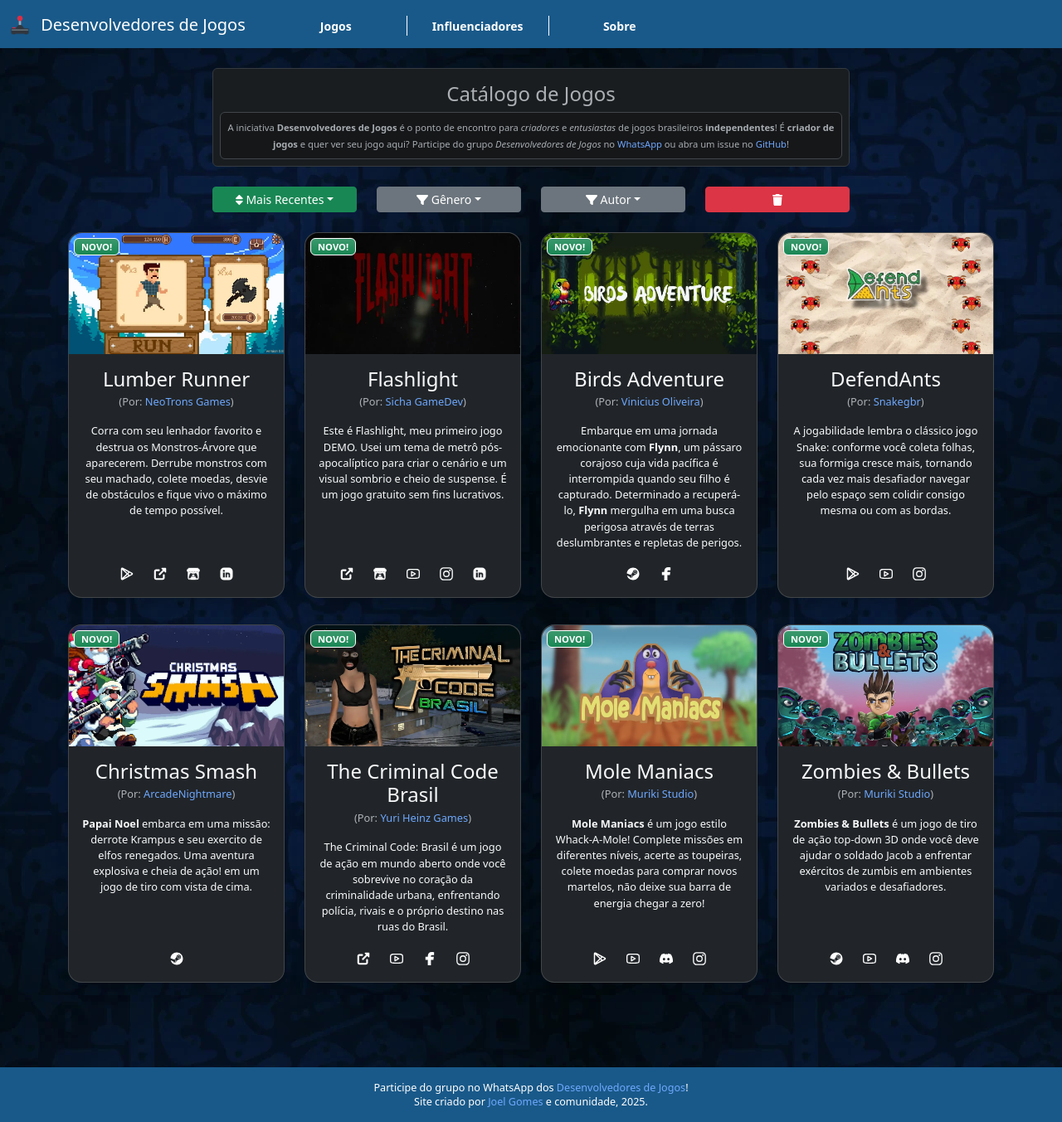
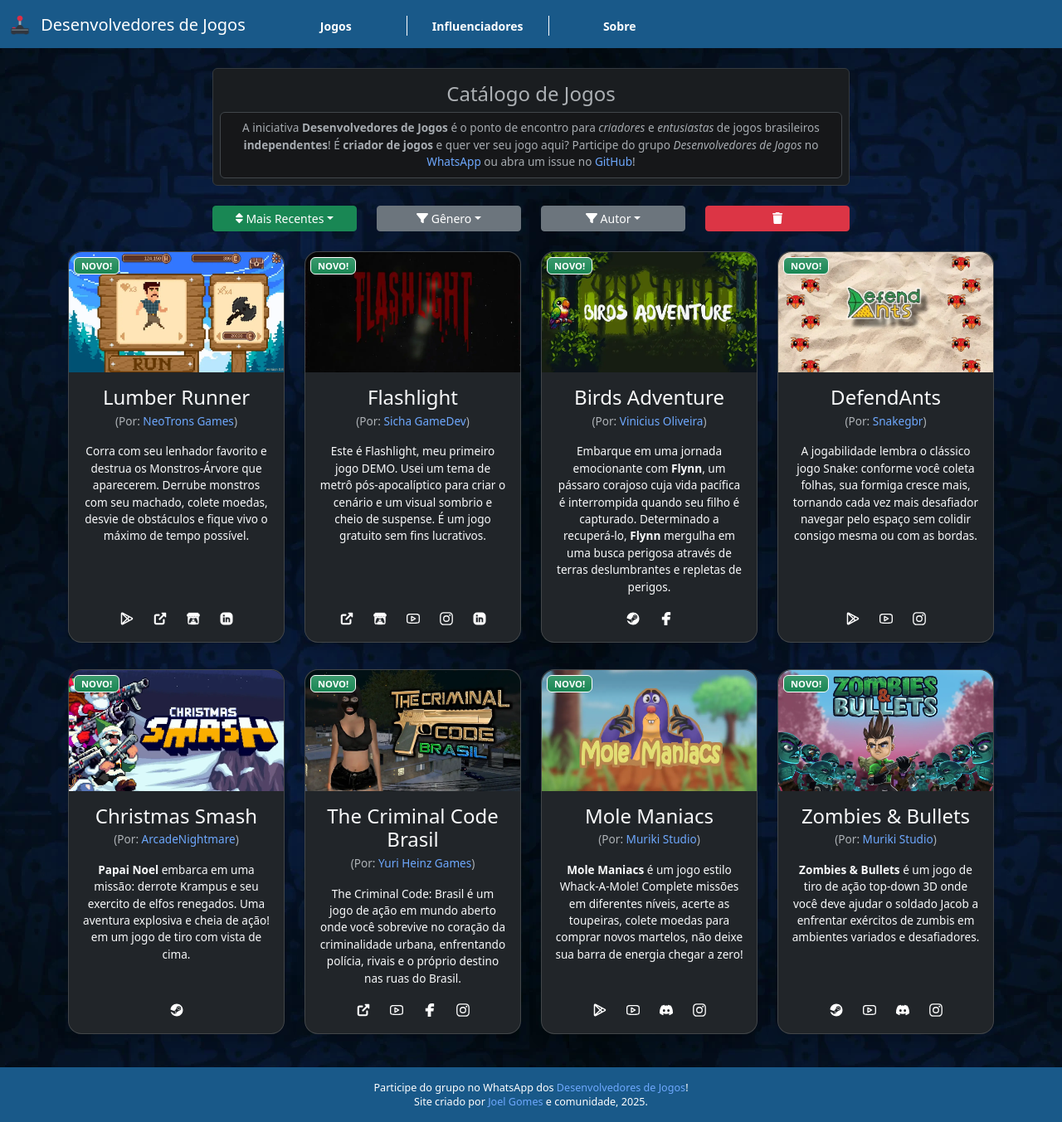
Before and after one commit to murikistudio/devsdejogos.com.br, a Jekyll site: the page built from index.html, in a window 1280 px wide and 1353 px high. Shown: the whole window at 83% size. Built offline with Jekyll 4.4.1, drawn with Linux system fonts in a browser that asks for light colours.

Commit message:
alteração em tamanhos de fontes

```diff
--- a/assets/css/main.css
+++ b/assets/css/main.css
@@ -151,7 +151,7 @@ li.nav-item:not(:last-child) {
 }
 
 .font-tiny {
-    font-size: 80% !important;
+    font-size: 85% !important;
 }
 
 .badge-item-new {
--- a/index.html
+++ b/index.html
@@ -10,13 +10,11 @@ swiper: true
     <h4 class="text-center text-muted alert-heading">Catálogo de {{ page.title }}</h4>
     <div class="alert alert-secondary m-0 p-2" role="alert">
         <p class="text-center m-0 font-tiny">
-            <small>
-                {{ site.description }}
-                É <strong>criador de jogos</strong> e quer ver seu jogo aqui?</strong> Participe do grupo <i>Desenvolvedores de Jogos</i> no
-                <a target="_blank" href="{{ site.data.contact[0].url }}">WhatsApp</a>
-                ou abra um issue no
-                <a target="_blank" href="{{ site.data.contact[2].url }}">GitHub</a>!
-            </small>
+            {{ site.description }}
+            É <strong>criador de jogos</strong> e quer ver seu jogo aqui?</strong> Participe do grupo <i>Desenvolvedores de Jogos</i> no
+            <a target="_blank" href="{{ site.data.contact[0].url }}">WhatsApp</a>
+            ou abra um issue no
+            <a target="_blank" href="{{ site.data.contact[2].url }}">GitHub</a>!
         </p>
     </div>
 </div>
```
Also changed, not shown: pages/influenciadores.html (+5 -7 lines).
